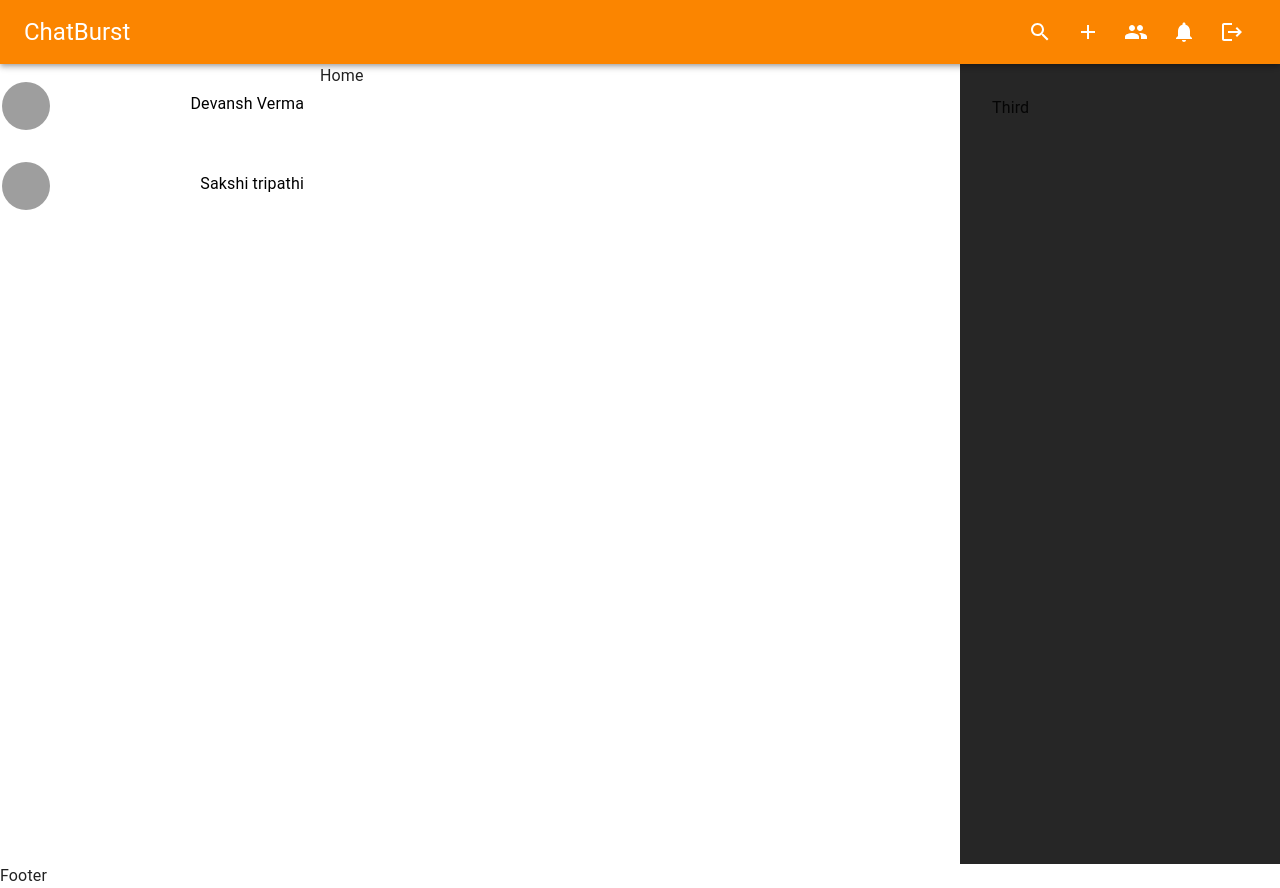
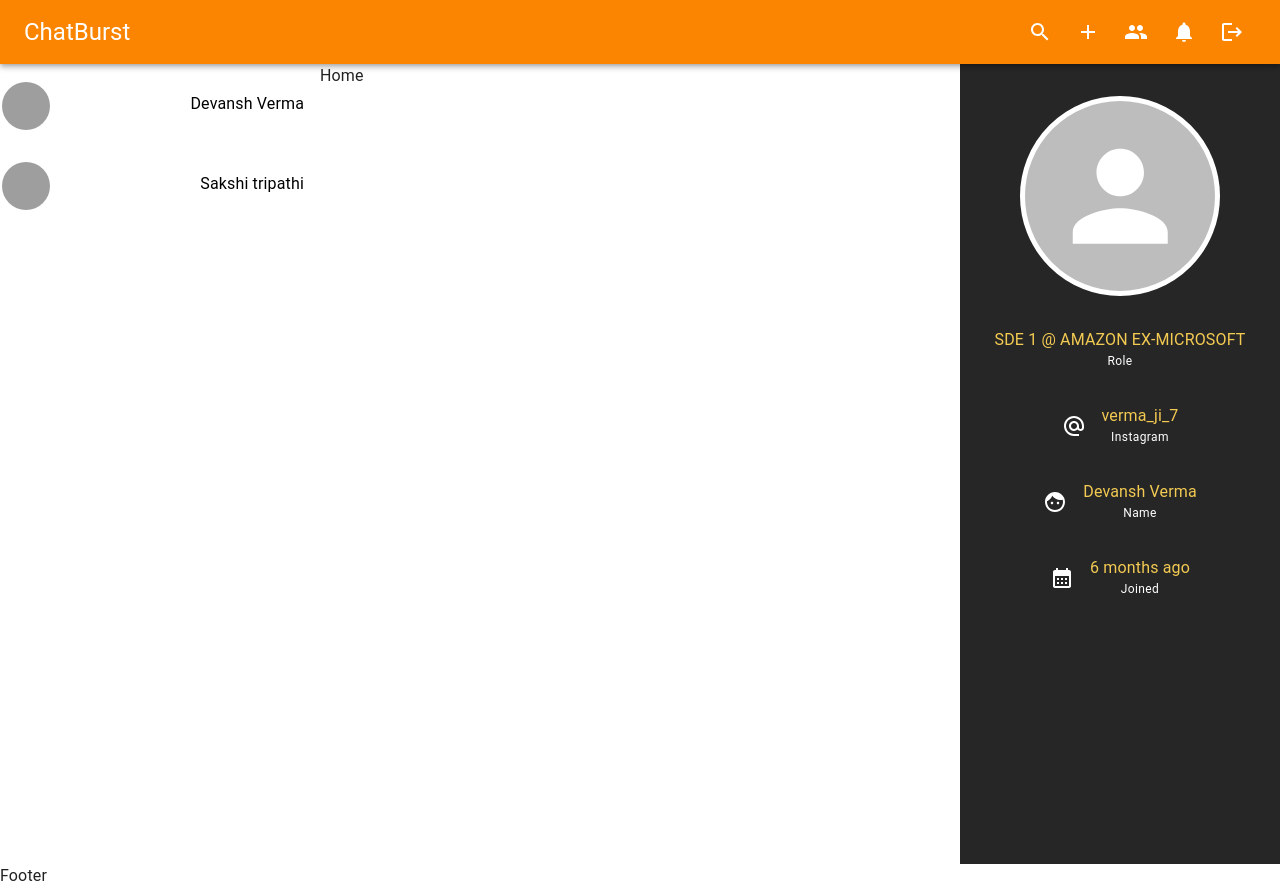
Before and after one commit to devanshV18/ChatBurst, a React (Vite) app in the folder client/: page / in a window 1280 px wide. Built offline with nearby package versions, Linux system fonts and the light colour scheme; grey boxes are pictures that could not be loaded.

Commit message:
profile ui done

```diff
--- a/client/src/components/layout/AppLayout.jsx
+++ b/client/src/components/layout/AppLayout.jsx
@@ -5,6 +5,7 @@
 import ChatList from '../specific/ChatList'
 import { sampleChats } from '../../constants/sampleData'
 import { useParams } from 'react-router-dom'
+import Profile from "../specific/Profile"
 
 
 
@@ -34,7 +35,7 @@
               </Grid>
 
               <Grid item md={4} lg={3} sx={{display: {xs: "none", md: "block"}, padding: "2rem", bgcolor: "rgba(0,0,0,0.85)"}} height={"100vh"}>
-                Third
+                <Profile/>
               </Grid>
             </Grid>
 
--- /dev/null
+++ b/client/src/components/specific/Profile.jsx
@@ -0,0 +1,44 @@
+import React from 'react'
+import {Stack,Avatar, Typography} from "@mui/material"
+import {Face as FaceIcon, AlternateEmail as UserNameIcon, CalendarMonth as CalendarIcon} from "@mui/icons-material"
+import moment from "moment"
+
+const Profile = () => {
+  return (
+      <Stack spacing={"2rem"} direction={"column"} alignItems={"center"} >
+        <Avatar
+          sx={{
+              width: 200,
+              height: 200,
+              objectFit: "contain",
+              marginBottom: "1rem",
+              border: "5px solid white"
+            }}
+        />
+        <ProfileCard heading={"Role"} text={"SDE 1 @ AMAZON EX-MICROSOFT"}/>
+        <ProfileCard heading={"Instagram"} text={"verma_ji_7"} Icon={<UserNameIcon/>}/>
+        <ProfileCard heading={"Name"} text={"Devansh Verma"} Icon={<FaceIcon/>}/>
+        <ProfileCard heading={"Joined"} text={moment('2023-11-04T18:30:00.000Z').fromNow()} Icon={<CalendarIcon/>}/>
+
+      </Stack>
+  )
+}
+
+const ProfileCard = ({text,Icon,heading}) =>
+
+  <Stack
+    direction={"row"}
+    alignItems={"center"}
+    spacing={"1rem"}
+    color={"white"}
+    textAlign={"center"}
+  >
+    {Icon && Icon}
+
+    <Stack>
+      <Typography color={"#F3CA52"} variant='body1'>{text}</Typography>
+      <Typography color={"white"} variant='caption'>{heading}</Typography>
+    </Stack>
+  </Stack>
+
+export default Profile
```
